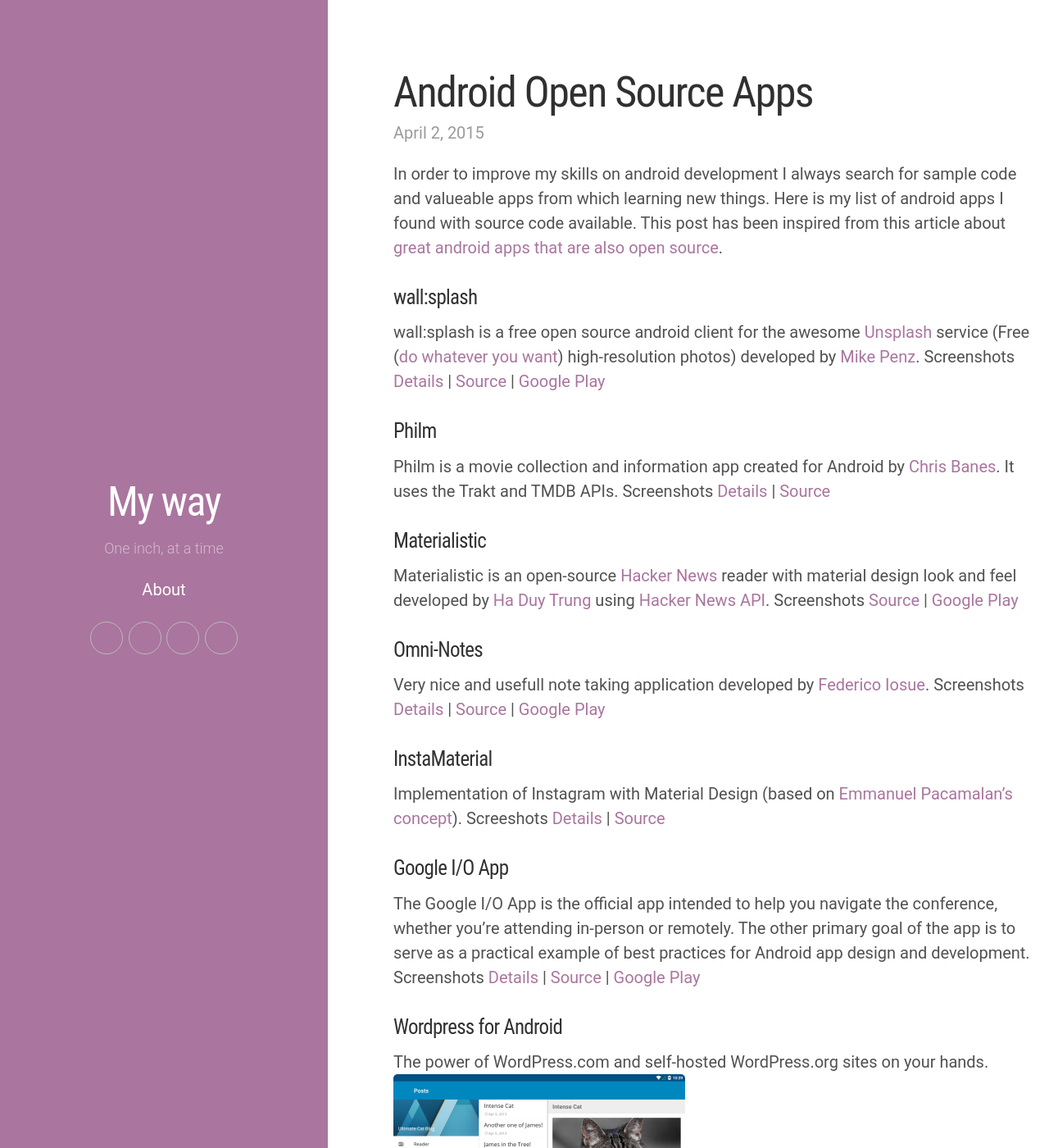
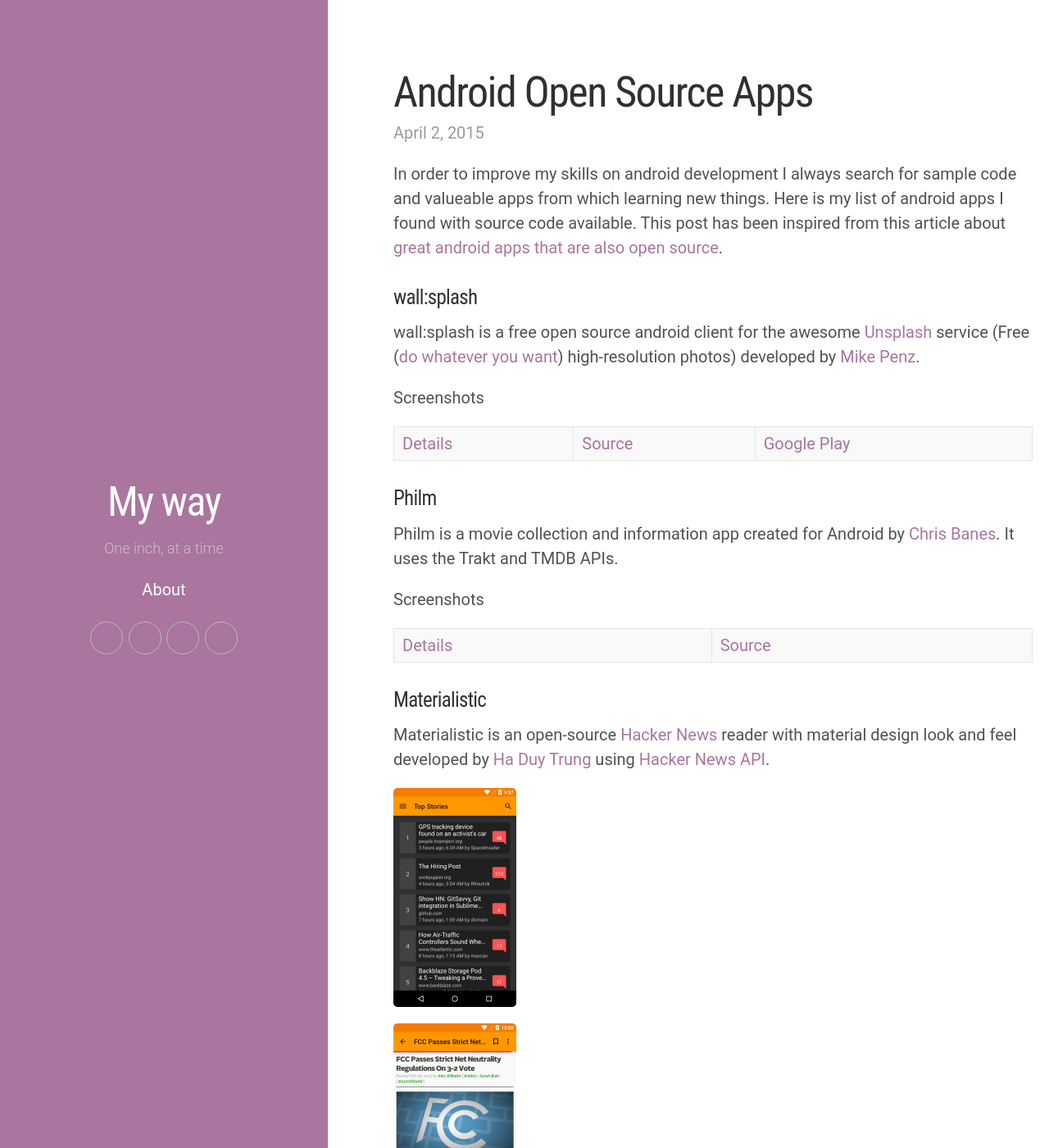
Before and after one commit to kingsor/kingsor.github.io, a Jekyll site: the page built from _posts/2015-04-02-android-open-source-apps.md, in a window 1280 px wide and 1400 px high. Shown: the whole window at 82% size. Built offline with Jekyll 4.4.1, drawn with Linux system fonts in a browser that asks for light colours; nearby versions of some CDN libraries; some web fonts are replaced; some of the changed text lies outside the part shown.

Commit message:
Update post and images

```diff
--- a/_posts/2015-04-02-android-open-source-apps.md
+++ b/_posts/2015-04-02-android-open-source-apps.md
@@ -12,36 +12,50 @@
 
 ### wall:splash
 wall:splash is a free open source android client for the awesome [Unsplash](https://unsplash.com/) service (Free ([do whatever you want](https://unsplash.com/license)) high-resolution photos) developed by [Mike Penz](https://github.com/mikepenz).
+
 Screenshots
+
 [Details](http://wallsplashapp.com/) | [Source](https://github.com/mikepenz/wall-splash-android) | [Google Play](https://play.google.com/store/apps/details?id=com.mikepenz.unsplash)
 
 ### Philm
 Philm is a movie collection and information app created for Android by [Chris Banes](http://chris.banes.me). It uses the Trakt and TMDB APIs.
+
 Screenshots
+
 [Details](http://chris.banes.me/2014/06/18/philm-is-now-open-source/) | [Source](https://github.com/chrisbanes/philm)
 
 ### Materialistic
 Materialistic is an open-source [Hacker News](https://news.ycombinator.com/) reader with material design look and feel developed by [Ha Duy Trung](https://hidroh.github.io/) using [Hacker News API](https://github.com/HackerNews/API).
-Screenshots
+
+![screenshot 1](/images/posts/materialistic-01.png) ![screenshot 2](/images/posts/materialistic-02.png) ![screenshot 3](/images/posts/materialistic-03.png)
+
 [Source](https://github.com/hidroh/materialistic) | [Google Play](https://play.google.com/store/apps/details?id=io.github.hidroh.materialistic&hl=en)
 
 ### Omni-Notes
 Very nice and usefull note taking application developed by [Federico Iosue](https://github.com/federicoiosue).
+
 Screenshots
+
 [Details](http://federicoiosue.github.io/Omni-Notes/) | [Source](https://github.com/federicoiosue/Omni-Notes) | [Google Play](https://play.google.com/store/apps/details?id=it.feio.android.omninotes)
 
 ### InstaMaterial
 Implementation of Instagram with Material Design (based on [Emmanuel Pacamalan's concept](https://www.youtube.com/watch?v=ojwdmgmdR_Q)).
+
 Screeshots
+
 [Details](http://frogermcs.github.io/Instagram-with-Material-Design-concept-is-getting-real-the-summary/) | [Source](https://github.com/frogermcs/InstaMaterial)
 
 ### Google I/O App
 The Google I/O App is the official app intended to help you navigate the conference, whether you're attending in-person or remotely.
 The other primary goal of the app is to serve as a practical example of best practices for Android app design and development.
+
 Screenshots
+
 [Details](http://android-developers.blogspot.de/2014/07/google-io-2014-app-source-code-now.html) | [Source](https://github.com/google/iosched) | [Google Play](https://play.google.com/store/apps/details?id=com.google.samples.apps.iosched)
 
 ### Wordpress for Android
 The power of WordPress.com and self-hosted WordPress.org sites on your hands.
+
 ![screenshot 1](/images/posts/wordpress-01.png) ![screenshot 2](/images/posts/wordpress-02.png) ![screenshot 3](/images/posts/wordpress-03.png)
+
 [Details](https://apps.wordpress.org/) | [Source](https://github.com/wordpress-mobile/WordPress-Android) | [Google Play](https://play.google.com/store/apps/details?id=org.wordpress.android)
```
Also changed, not shown: other parts of _posts/2015-04-02-android-open-source-apps.md (+1 -1 lines), images/posts/materialistic-01.png, images/posts/materialistic-02.png, images/posts/materialistic-03.png.
